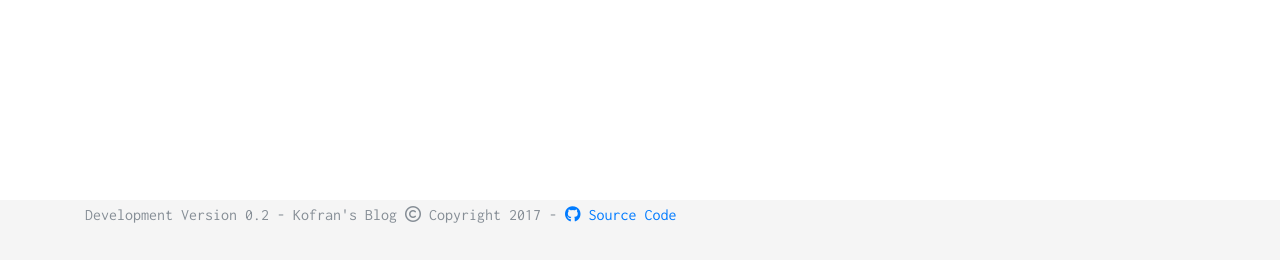
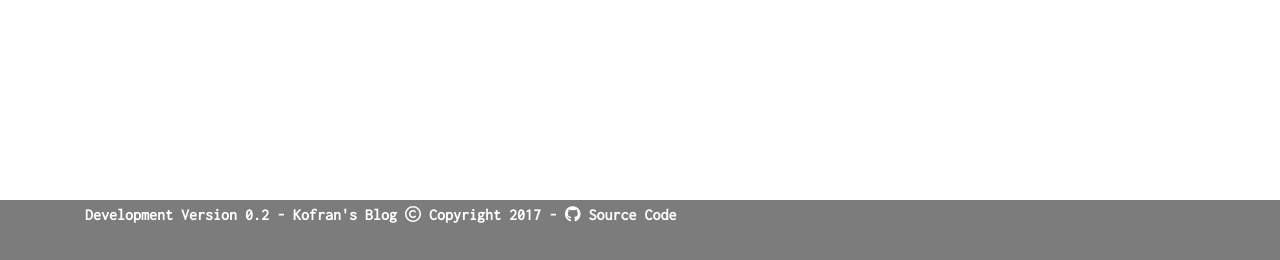
Before and after one commit to kofran/blog, a Django app: page / in a window 1280 px wide. Shown: the part 540-800 px from the top of the page. Run offline with Django 3.2, Linux system fonts and the light colour scheme; data that the repository does not hold is empty; some libraries are stand-ins or nearby versions.

Commit message:
Mejorado el footer

```diff
--- a/blog/static/css/blog.css
+++ b/blog/static/css/blog.css
@@ -54,6 +54,19 @@ header {
 /*CONTENT*/
 
 /*FOOTER*/
+footer {
+
+}
+  footer strong {
+    color: white;
+  }
+    footer a {
+      color: white;
+    }
+      footer a:hover {
+        color: blue;
+        text-decoration: none;
+      }
 .footer {
   position: absolute;
   bottom: 0;
@@ -61,8 +74,9 @@ header {
 
   height: 60px;
   line-height: 30px;
-  background-color: #f5f5f5;
+  background-color: #7c7c7c;
 }
+
 /*MOBILE*/
 @media screen and (max-width: 400px) {
   .logo {
--- a/blog/templates/blog/base.html
+++ b/blog/templates/blog/base.html
@@ -130,7 +130,7 @@
 
     <footer class="footer">
       <div class="container">
-        <span class="text-muted">Development Version 0.2 - Kofran's Blog <i class="fa fa-copyright" aria-hidden="true"></i> Copyright 2017 - <a href="https://github.com/kofran/blog" target="_blank"><i class="fa fa-github" aria-hidden="true"></i> Source Code</a></span>
+        <span class="text-muted"><strong>Development Version 0.2 - Kofran's Blog <i class="fa fa-copyright" aria-hidden="true"></i> Copyright 2017 - <a href="https://github.com/kofran/blog" target="_blank"><i class="fa fa-github" aria-hidden="true"></i> Source Code</a></strong></span>
 
 
       </div>
```
